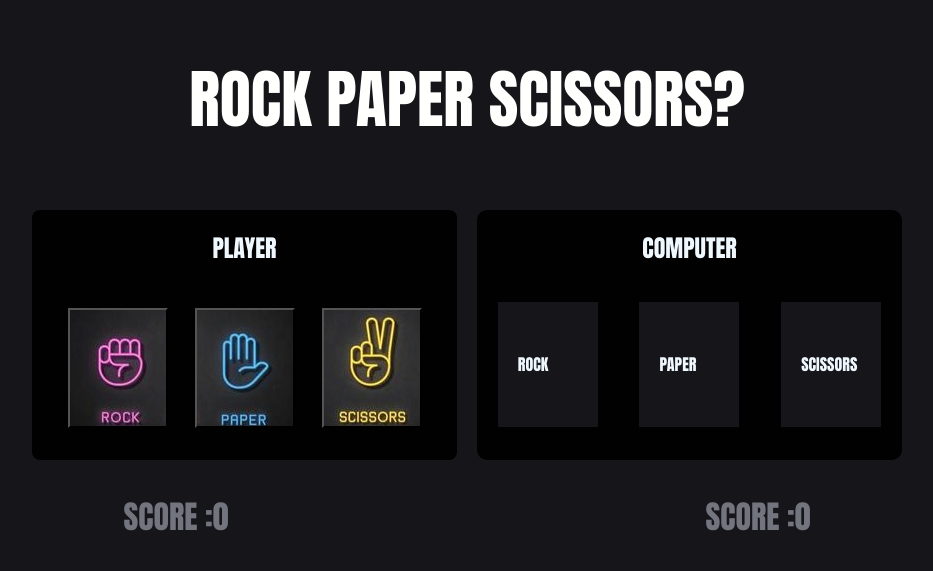
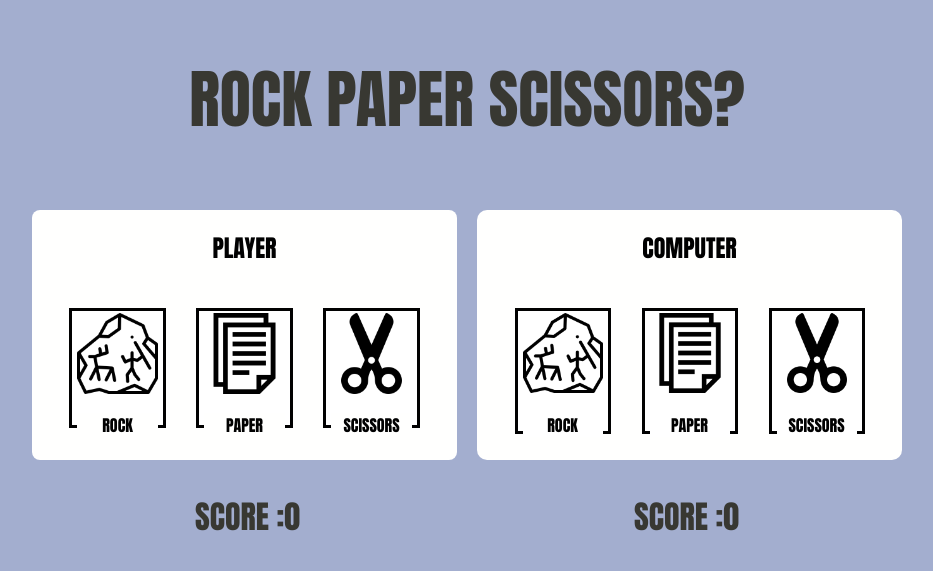
Before and after one commit to Abhi-m-anue/Rock-Paper-Scissors, a plain HTML site: page index.html in a window 1280 px wide. Shown: the whole page, without its empty margins (173-1106 px from the left). Drawn offline with Linux system fonts and the light colour scheme.

Commit message:
Finalised design.Color change(optional) is left

```diff
--- a/index.html
+++ b/index.html
@@ -12,17 +12,38 @@
         <div class="user-side">
             <h2>PLAYER</h2>
             <div class="butn-container">
-                <button class="btn" id="rock"></button>
-                <button class="btn" id="paper"></button>
-                <button class="btn" id="scissors"></button>
+                <div class="btn-div" id="rock">
+                    <button class="btn" id="rock" style="background: url('rock.png');
+                    background-size:cover;"></button>
+                    <p class="el" id="rock">ROCK</p>
+                </div>
+                <div class="btn-div" id="paper">
+                    <button class="btn" id="paper" style="background: url('paper.png');
+                    background-size:contain;"></button>
+                    <p class="el" id="paper">PAPER</p>
+                </div>
+                <div class="btn-div" id="scissors">
+                    <button class="btn" id="scissors" style="background: url('scissors.png');
+                    background-size:contain;"></button>
+                    <p class="el" id="scissors">SCISSORS</p>
+                </div>
             </div>
         </div>
         <div class="com-side">
             <h2>COMPUTER</h2>
             <div class="com-choice-container">
-                <p class="rock">ROCK</p>
-                <p class="paper">PAPER</p>
-                <p class="scissors">SCISSORS</p>
+                <div class="rock">
+                    <img src="rock.png">
+                    <p>ROCK</p>
+                </div>
+                <div class="paper">
+                    <img src="paper.png">
+                    <p>PAPER</p>
+                </div>
+                <div class="scissors">
+                    <img src="scissors.png">
+                    <p>SCISSORS</p>
+                </div>
             </div>
         </div>
     </div>
@@ -31,7 +52,7 @@
         <p class="com-score">SCORE :</p>
     </div>
     <div class="result">
-        <h3 class="status"></h3>
+        <p class="status"></p>
         <button class="ply-agn">Play Again</button>
     </div>
     </body>
--- a/script.js
+++ b/script.js
@@ -8,7 +8,7 @@ let userpoint=0,compoint=0;
 comscore.innerHTML="SCORE :"+compoint;
 userscore.innerHTML="SCORE :"+userpoint;
 
-const btn=document.querySelectorAll(".btn");
+const btn=document.querySelectorAll(".btn-div");
     let playerChoice;
     btn.forEach(element => {
     element.addEventListener('click',response)
@@ -16,7 +16,8 @@ const btn=document.querySelectorAll(".btn");
     function response(e){
         if(e){
             playerChoice=e.target.id.toLowerCase();
-            score.style.display= "flex";
+            // score.style.display= "flex";
+            console.log(playerChoice);
             start(playerChoice);
         }
     }
@@ -34,24 +35,24 @@ function start(pc){
         x.classList.add('selected');
         setTimeout(() => {
             x.classList.remove('selected');
-        }, 2000);
+        }, 1200);
         play(pc,cc);
 }
 function play(pc,cc){
     if(pc==="rock" && cc==="paper" || pc==="paper" && cc==="scissors" || pc==="scissors" && cc==="rock"){
         compoint++;
         comscore.innerHTML="SCORE :"+compoint;
-        status.innerHTML="You Loose.."+ cc +" beats "+ pc;
+        status.innerHTML="YOU LOOSE !! "+ cc.toUpperCase() +" BEATS "+ pc.toUpperCase();
         //alert("You Loose.."+ cc +" beats "+ pc+"\n your point:"+userpoint+"  comp point:"+compoint);
     }
     else if(pc==="rock" && cc==="scissors" || pc==="paper" && cc==="rock" || pc==="scissors" && cc==="paper"){
         userpoint++;
         userscore.innerHTML="SCORE :"+userpoint;
-        status.innerHTML="You win.."+ pc +" beats "+cc;
+        status.innerHTML="YOU WIN !! "+ pc.toUpperCase() +" BEATS "+cc.toUpperCase();
         //alert("You win.."+ pc +" beats "+ cc+"\n your point:"+userpoint+"  comp point:"+compoint);
     }
     else if(pc===cc){
-        status.innerHTML="Draw match  ";
+        status.innerHTML="DRAW MATCH ";
        // alert("Draw match  \n your point:"+userpoint+"  comp point:"+compoint)
     }
     checkres(userpoint,compoint);
--- a/style.css
+++ b/style.css
@@ -1,23 +1,21 @@
 *{
   box-sizing: border-box;
-  background-color: #16161a;
+  /* background-color: #16161a; */
+  background-color: #a3aecf;
   font-family: Impact, Haettenschweiler, 'Arial Narrow Bold', sans-serif;
 }
 .heading{
     font-size: xx-large;
     display: flex;
     justify-content: center;
-    color:#fffffe;
+    color:#383832;
 }
-.hh{
 
-}
 .game-menu{
     color: #fffffe;
     height: 250px;
     margin-top: 20px;
     display: flex;
-
     width: 100%;
     justify-content: center;
 }
@@ -28,42 +26,59 @@
     width:425px;
     height: 250px;
     margin-right: 10px;
-    background-color:#010101;
-    color: aliceblue;
+    background-color:#fffffe;
+
 }
 .user-side >h2{
+    color: #010101;
     text-align: center;
-    background-color: inherit;
+    background-color: #fffffe;
 }
 .butn-container{
     flex:1.5;
-    background-color: inherit;
     display:flex;
-    height: 50px;
+    height: 10px;
     padding:22px;
     margin-bottom: 10px;
     justify-content: space-around;
+    background-color: #fffffe;
 }
-#rock{
-    background: url('rock.jpg');
+.butn-container>div{
+    background-color:white;
 }
-#paper{
-    background: url('paper.jpg');
+.btn-div{
+    border-color: #010101;
+    border-style: solid;
+    padding: 2px 5px 0px 5px;
 }
-#scissors{
-    background: url('scissors.jpg');
+.el{
+    margin-top: 15px;
+    text-align: center;
+    color: #010101;
+    background-color: #fffffe;
 }
+.btn-div:hover{
+    transform:translate(3px,2px);
+}
+/* #r{
+    background: url('rock.png');
+    background-size:cover;
+} */
+
 .btn{
-    width: 100px;
-    background-color: #7f5af0;
+    padding-top: 80px;
+    border: none;
+    width: 81px;
+    height: 80px;
+    background-color: inherit;
 }
 .com-side{
     display: flex;
     flex-direction: column;
     width:425px;
     margin-left: 10px;
-    background-color:#010101;
-    color: aliceblue;
+    background-color:#fffffe;
+    color: black;
     border-radius: 10px;
 }
 .com-side >h2{
@@ -71,17 +86,57 @@
     background-color: inherit;
 }
 .com-choice-container{
+    padding: 22px;
     height: 100px;
     flex: 1.5;
     margin-bottom: 10px;
-    background-color: inherit;
     display:flex;
     justify-content: space-around;
+    background-color: inherit;
 }
 .rock,.paper,.scissors{
-    height: 125px;
-    width: 100px;
-    padding: 50px 20px;
+    padding: 0;
+    background-color: white;
+    height: 126px;
+    width: 96px;
+    padding: 2px 5px 0px 5px;
+    border:solid #010101;
+}
+.rock>img {
+    background-color: inherit;
+    height: 80px;
+    width:80px;
+    object-fit: contain;
+}
+.paper>img {
+    height: 80px;
+    width:80px;
+    background-color: inherit;
+    object-fit: contain;
+}
+.scissors>img {
+    height: 80px;
+    width:80px;
+    background-color: inherit;
+    object-fit: contain;
+}
+.rock>p {
+    text-align: center;
+    background-color: inherit;
+    color: #010101;
+    margin: 15px 0 0 0;
+}
+.paper>p {
+    text-align: center;
+    background-color: inherit;
+    color: #010101;
+    margin: 15px 0 0 0;
+}
+.scissors>p {
+    text-align: center;
+    background-color: inherit;
+    color: #010101;
+    margin: 15px 0 0 0;
 }
 .selected{
     background-color:#7f5af0;
@@ -90,23 +145,29 @@
 
 .score{
     display: flex;
-    justify-content: space-around;
-    margin-right: 50px;
-    margin-left: 50px;
-    margin-bottom: 20px;
+    justify-content: center;
+    margin: 0 50px;
     height: 70px;
     font-size: xx-large;
-    color:#72757e;
+    color: #383832;
 }
 
 .result{
-    color:#fffffe;
-    font-size: 30;
+    color:#72757e;
+    font-size: x-large;
+
     font-family: sans-serif;
     display: flex;
     flex-direction: column;
     justify-content: space-around;
     align-items: center;
+}
+
+.usr-score{
+    padding-right: 167px;
+}
+.com-score{
+    padding-left: 167px;
 }
 .usr-score,.com-score{
     height:50px;
@@ -116,5 +177,8 @@
 
 }
 .enable{
+    font-size: 1.5ch;
+    color: white;
+    padding: 10px;
     width: 125px;
 }
```
Also changed, not shown: paper.jpg (deleted), paper.png (added), rock.jpg (deleted), rock.png (added), scissors.jpg (deleted), scissors.png (added).
